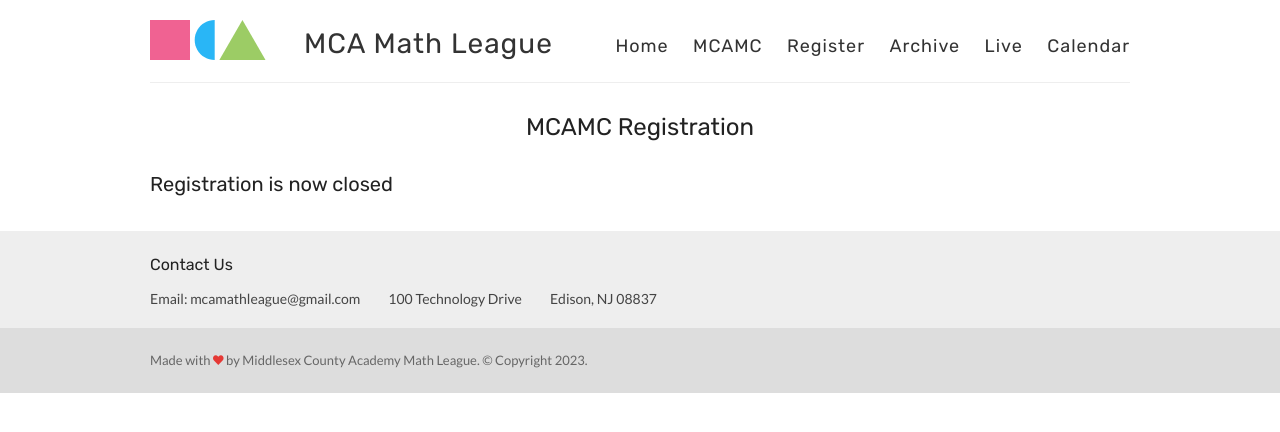
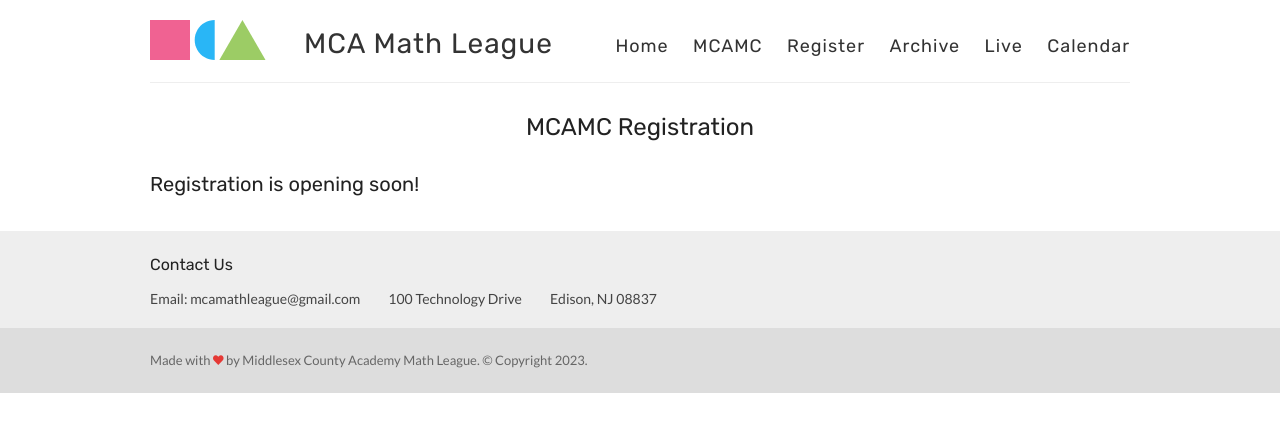
Before and after one commit to mcamathleague/mcamathleague.github.io, a Jekyll site: the page built from register.md, in a window 1280 px wide. Shown: the top 432 px of the page. Built offline with Jekyll 4.4.1, drawn with Linux system fonts in a browser that asks for light colours.

Commit message:
Update register.md

```diff
--- a/register.md
+++ b/register.md
@@ -4,7 +4,7 @@ title: MCAMC Registration
 permalink: /mcamc/register/
 ---
 ## MCAMC Registration
-### Registration is now closed
+### Registration is opening soon!
 <!---
 ### I am registering as a/an...
 <div style="text-align: center">
```
